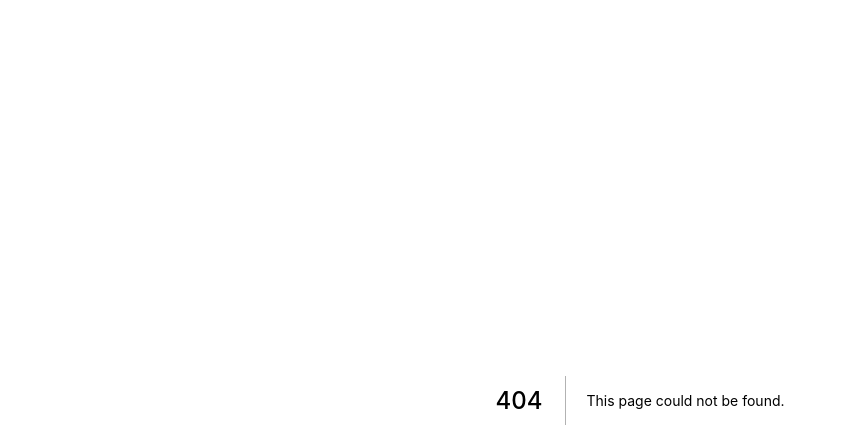
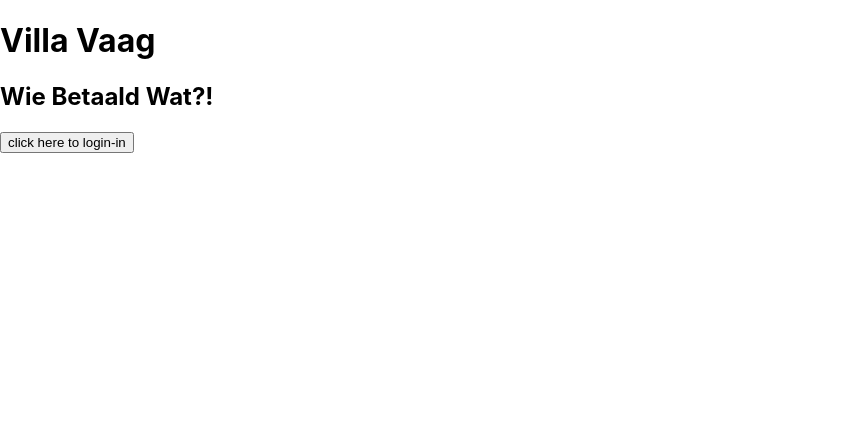
Before and after one commit to JonasVervloet/VillaVaag, a Next.js app: page /wbw in a window 1280 px wide. Before the commit this address had no page. Shown: the top 448 px of the page, without its empty margins (0-847 px from the left). Built offline with nearby package versions, Linux system fonts and the light colour scheme.

Commit message:
wbw home page

```diff
--- /dev/null
+++ b/pages/wbw/index.js
@@ -0,0 +1,9 @@
+export default function WbwHome() {
+    return (
+        <div>
+            <h1>Villa Vaag</h1>
+            <h2>Wie Betaald Wat?!</h2>
+            <button>click here to login-in</button>
+        </div>
+    )
+}
```
